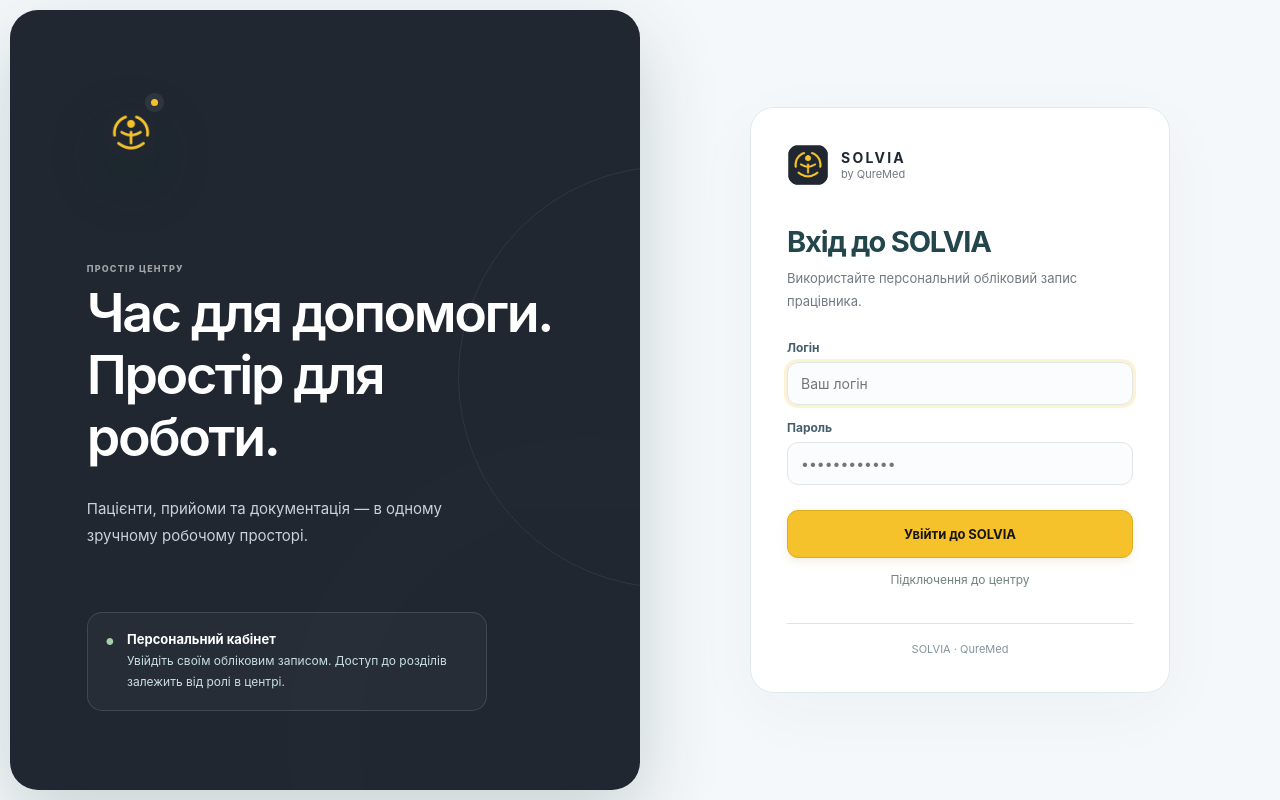
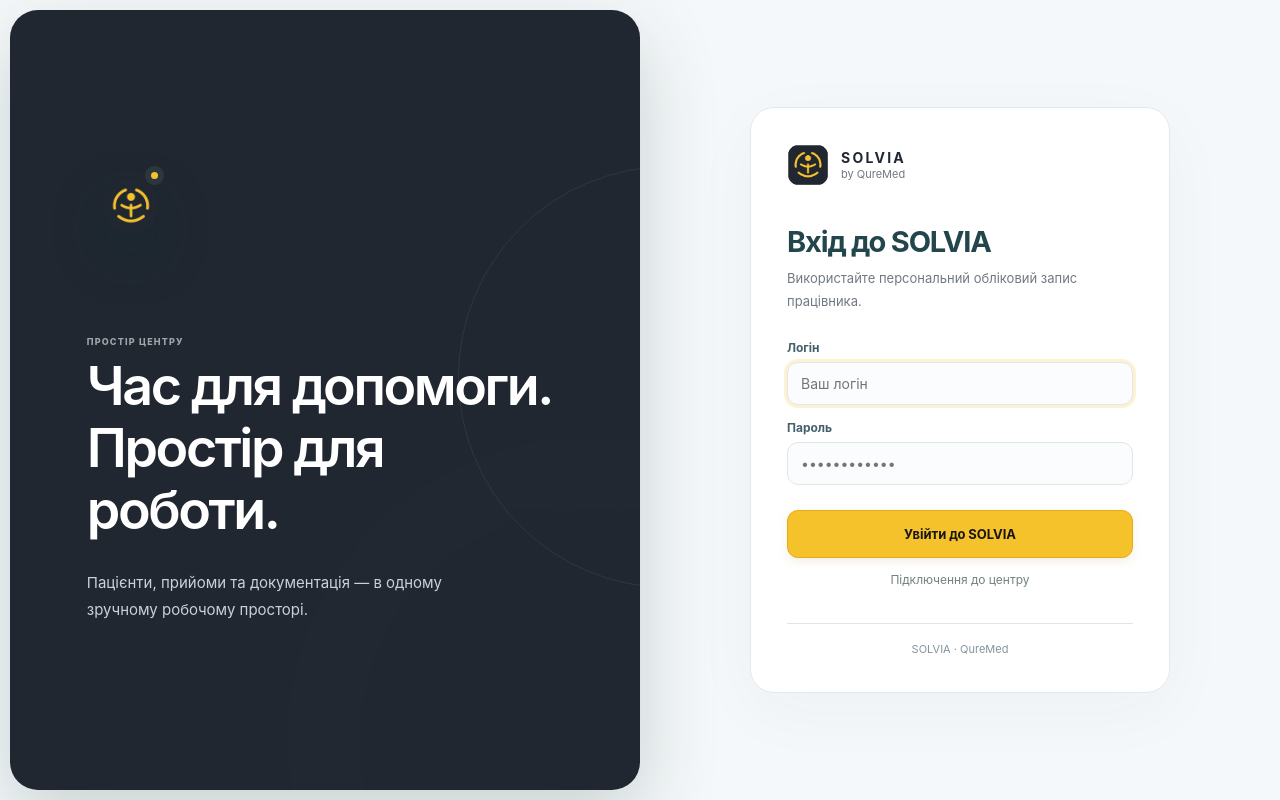
Before and after one commit to docvincent123/Serenia, a React (Vite) app in the folder frontend/: page / in a window 1280 px wide. Built offline with nearby package versions, Linux system fonts and the light colour scheme.

Commit message:
Keep active consultations stable, let psychologists mark arrival and ring two minutes early

```diff
--- a/frontend/src/App.jsx
+++ b/frontend/src/App.jsx
@@ -557,13 +557,7 @@ function Login({ initialBase, onLogin }) {
           <h1>Час для допомоги. Простір для роботи.</h1>
           <p>Пацієнти, прийоми та документація — в одному зручному робочому просторі.</p>
         </div>
-        <div className="privacy-note">
-          <span>●</span>
-          <div>
-            <strong>Персональний кабінет</strong>
-            <small>Увійдіть своїм обліковим записом. Доступ до розділів залежить від ролі в центрі.</small>
-          </div>
-        </div>
+
       </section>
 
       <section className="login-panel">
```
Also changed, not shown: 8 other files (tests, documents, lock files or other folders).
